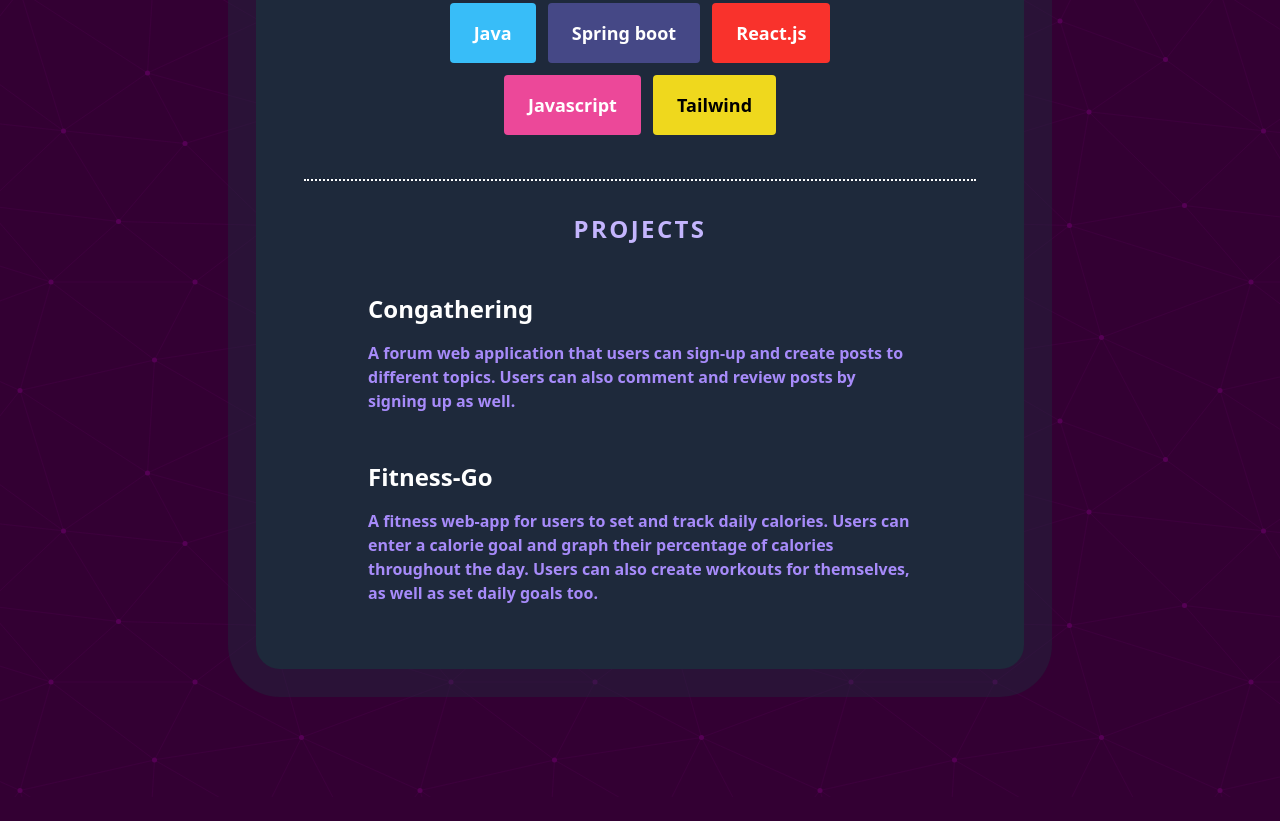
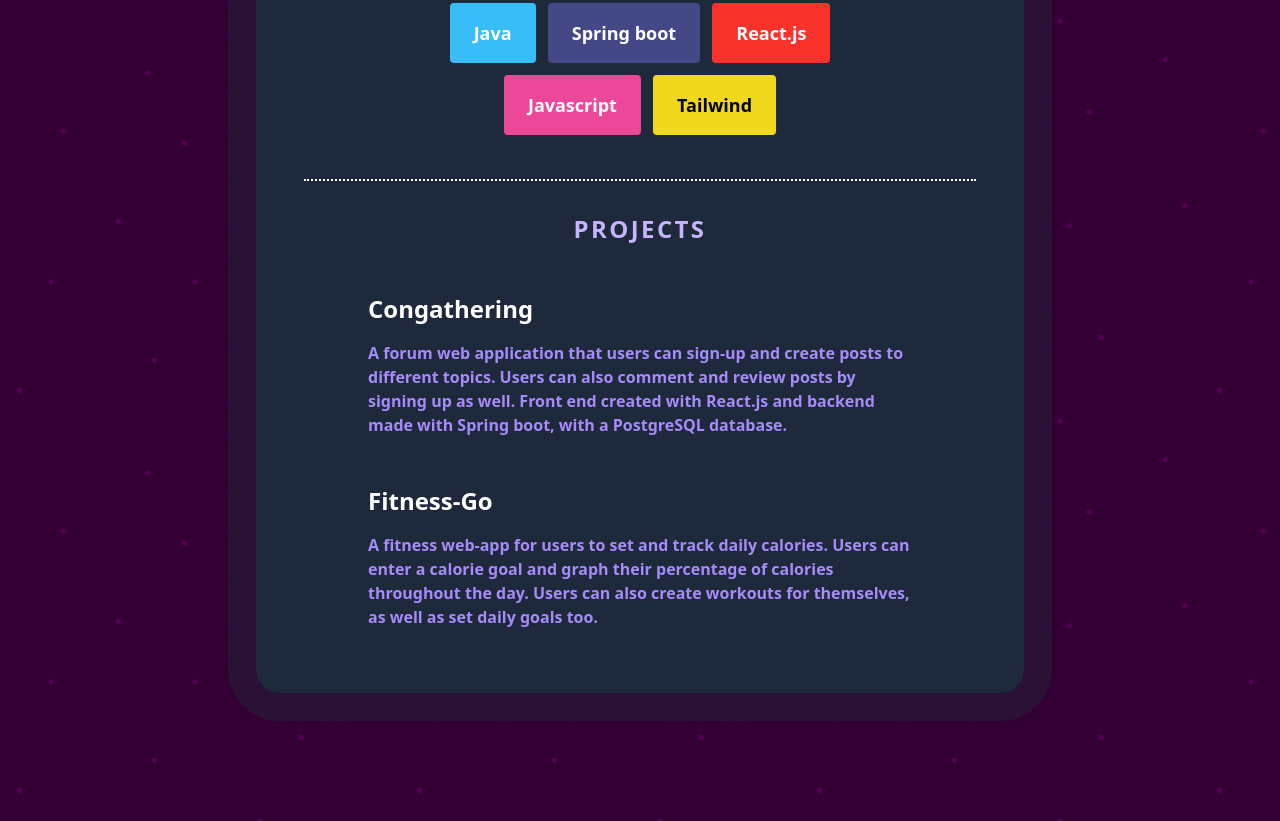
Before and after one commit to ColinMattutini/Portfolio-Website, a website: page index.html in a window 1280 px wide. Shown: the part 709-1530 px from the top of the page. Before the commit the page ends 1506 px from the top, so only its background shows below. Drawn offline with nearby package versions, Linux system fonts and the light colour scheme.

Commit message:
updated project desc

```diff
--- a/index.html
+++ b/index.html
@@ -45,7 +45,8 @@
                     Congathering
                 </h2>
                 <p class="font-bold text-left text-violet-400 mt-4">
-                  A forum web application that users can sign-up and create posts to different topics. Users can also comment and review posts by signing up as well.
+                  A forum web application that users can sign-up and create posts to different topics. Users can also comment and review posts by signing up as well. Front end created
+                  with React.js and backend made with Spring boot, with a PostgreSQL database.
                 </p>
               </a>
               <a href="https://fitness-go-app.netlify.app" class="flex flex-col justify-start max-w-xl p-4 hover:bg-slate-700 rounded">
```
